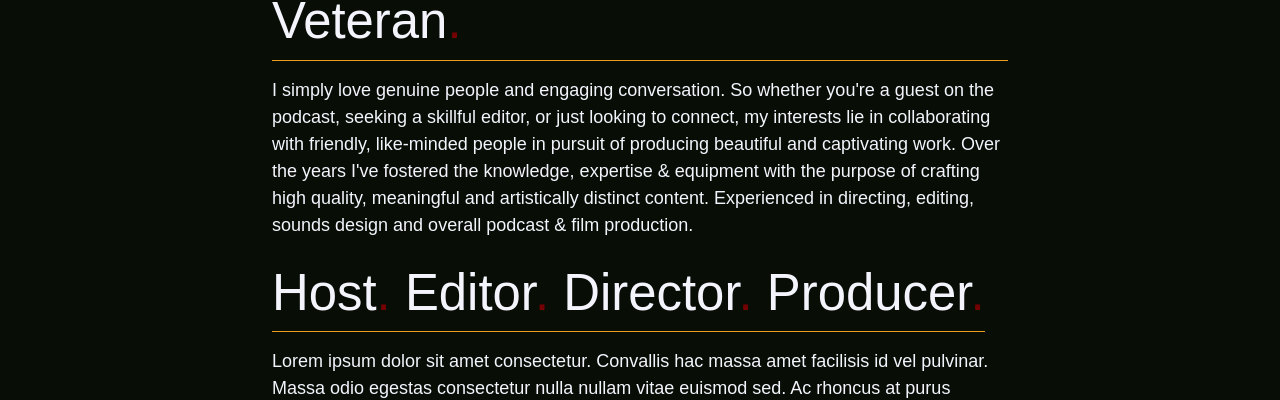
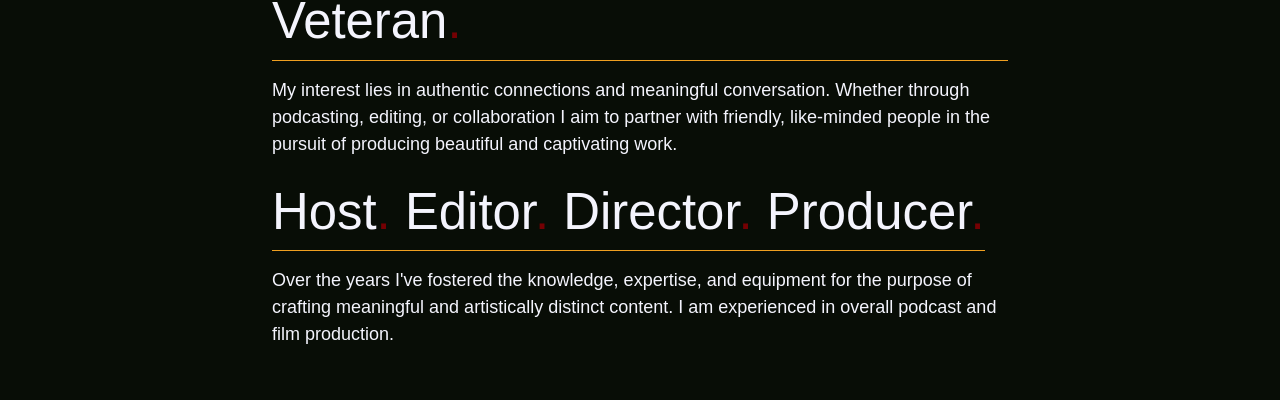
Before and after one commit to Brendan-Leal/evanleal.net, a Next.js app: page /about in a window 1280 px wide. Shown: the part 533-933 px from the top of the page. Built offline with nearby package versions, Linux system fonts and the light colour scheme; a web font is replaced by a local one.

Commit message:
update copy

```diff
--- a/src/pages/about.js
+++ b/src/pages/about.js
@@ -32,14 +32,10 @@ export default function About() {
         </div>
 
         <p className="text-base md:text-desktop-base mb-2 md:mb-4">
-          I simply love genuine people and engaging conversation. So whether
-          you&apos;re a guest on the podcast, seeking a skillful editor, or just
-          looking to connect, my interests lie in collaborating with friendly,
-          like-minded people in pursuit of producing beautiful and captivating
-          work. Over the years I&apos;ve fostered the knowledge, expertise &
-          equipment with the purpose of crafting high quality, meaningful and
-          artistically distinct content. Experienced in directing, editing,
-          sounds design and overall podcast & film production.
+          My interest lies in authentic connections and meaningful conversation.
+          Whether through podcasting, editing, or collaboration I aim to partner
+          with friendly, like-minded people in the pursuit of producing
+          beautiful and captivating work.
         </p>
 
         <div className="w-fit">
@@ -58,11 +54,9 @@ export default function About() {
 
         {/* TODO: get content */}
         <p className="text-base md:text-desktop-base">
-          Lorem ipsum dolor sit amet consectetur. Convallis hac massa amet
-          facilisis id vel pulvinar. Massa odio egestas consectetur nulla nullam
-          vitae euismod sed. Ac rhoncus at purus viverra semper. Pretium nulla
-          quis id nisl hendrerit. Tellus sagittis aliquet ut vitae urna accumsan
-          habitant dis natoque.
+          Over the years I've fostered the knowledge, expertise, and equipment
+          for the purpose of crafting meaningful and artistically distinct
+          content. I am experienced in overall podcast and film production.
         </p>
       </div>
     </>
--- a/src/pages/contact.js
+++ b/src/pages/contact.js
@@ -72,10 +72,8 @@ export default function Contact() {
       {showForm && (
         <div className="font-unna text-base md:text-desktop-base m-4 max-w-xl md:mx-auto">
           <p>
-            I offer fair, honest, and skillful work in podcast/video production
-            and editing. Through my exceptional communication, reliability, and
-            enthusiasm I aim to bring your visions to life. I look forward to
-            collaborating with you. Fill out the form below to get started.{" "}
+            I look forward to collaborating in any way I can! Fill out the form
+            below to get started.
           </p>
           <form
             onSubmit={formSubmit}
```
